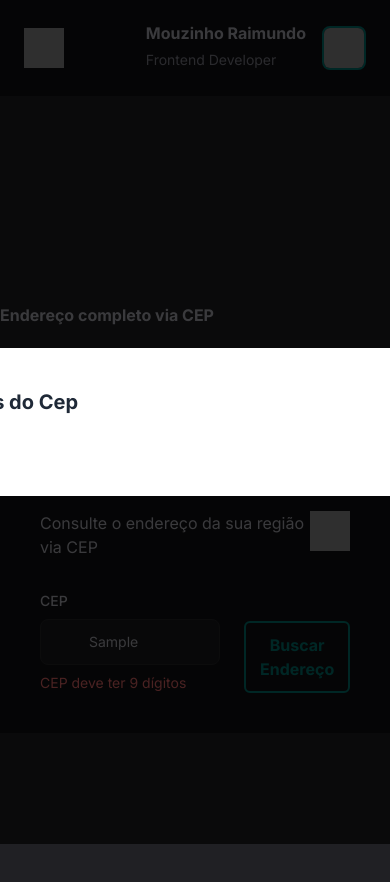
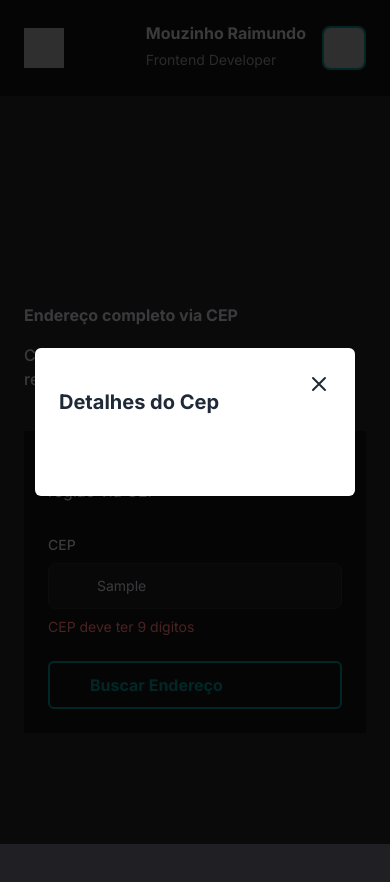
Before and after one commit to Mraimundo/teste-kivid-cep, a React (Vite) app: page / in a window 390 px wide. Both pictures are taken after typing "Sample" into the empty fields and a click on the button "Buscar Endereço". Shown: the top 882 px of the page. Built offline with nearby package versions, Linux system fonts and the light colour scheme; grey boxes are pictures that could not be loaded.

Commit message:
styles: add responsiveness

```diff
--- a/src/app.tsx
+++ b/src/app.tsx
@@ -6,15 +6,15 @@ export function App() {
   return (
     <>
       <Header />
-      <main className="w-full max-w-screen-xl h-screen flex items-center justify-center flex-col mx-auto ">
-        <div className="pb-20 space-y-4">
+      <main className="w-full max-w-screen-xl h-screen flex items-center justify-center flex-col mx-auto p-6">
+        <div className="pb-10 lg:pb-20 space-y-4">
           <h1 className="font-bold">Endereço completo via CEP</h1>
           <p className="font-medium">
             Consulte o endereço completo da sua região, adicionando o CEP
             abaixo:
           </p>
         </div>
-        <div className="flex flex-col p-10 space-y-8 bg-app_gray_900">
+        <div className="flex flex-col p-6 lg:p-10 space-y-8 bg-app_gray_900">
           <div className="flex justify-between items-start">
             <h2>Consulte o endereço da sua região via CEP</h2>
             <img
--- a/src/components/address-details.tsx
+++ b/src/components/address-details.tsx
@@ -6,7 +6,7 @@ export function AddressDetails() {
   return (
     <>
       {address && (
-        <div className="flex items-center gap-2">
+        <div className="flex flex-col lg:flex-row items-center gap-2">
           <p className="text-gray-800">Logradouro: {address.logradouro}</p>
           <p className="text-gray-800">
             Complemento: {address.complemento || "N/A"}
--- a/src/components/address-form.tsx
+++ b/src/components/address-form.tsx
@@ -37,7 +37,7 @@ export function AddressForm() {
   return (
     <form
       onSubmit={handleSubmit(handleFormSubmit)}
-      className="w-full flex items-end justify-center space-x-6"
+      className="w-full flex items-center lg:items-end flex-col gap-6 lg:flex-row justify-center lg:space-x-6"
     >
       <div className="space-y-2">
         <label className="text-sm font-medium block" htmlFor="cep">
@@ -59,7 +59,7 @@ export function AddressForm() {
         <Dialog.Trigger asChild>
           <button
             disabled={isLoading}
-            className="flex items-center px-3 py-2.5 border-2 hover:border-app_green_500  border-app_green_300 hover:text-app_green_500 transition-colors text-app_green_300 font-bold cursor-pointer rounded-md  bg-transparent"
+            className="w-full lg:flex-1 flex items-center gap-2 px-10 lg:px-3 py-2.5 border-2 hover:border-app_green_500  border-app_green_300 hover:text-app_green_500 transition-colors text-app_green_300 font-bold cursor-pointer rounded-md  bg-transparent"
             type="submit"
           >
             {isLoading && <Loader2 className="size-3 animate-spin" />}
@@ -69,7 +69,7 @@ export function AddressForm() {
 
         <Dialog.Portal>
           <Dialog.Overlay className="fixed w-screen h-screen inset-0 bg-black/70" />
-          <Dialog.Content className="min-w-[40.625rem] fixed -translate-x-2/4 -translate-y-2/4 px-12 py-10 rounded-md left-2/4 top-2/4 bg-white">
+          <Dialog.Content className="lg:min-w-[42.5rem] min-w-[20rem]  fixed -translate-x-2/4 -translate-y-2/4 px-6 lg:px-12 py-10 rounded-md left-2/4 top-2/4 bg-white">
             <Dialog.Close className="absolute leading-[0] cursor-pointer text-gray-800 border-0 right-6 top-6 bg-transparen">
               <IconClose />
             </Dialog.Close>
```
